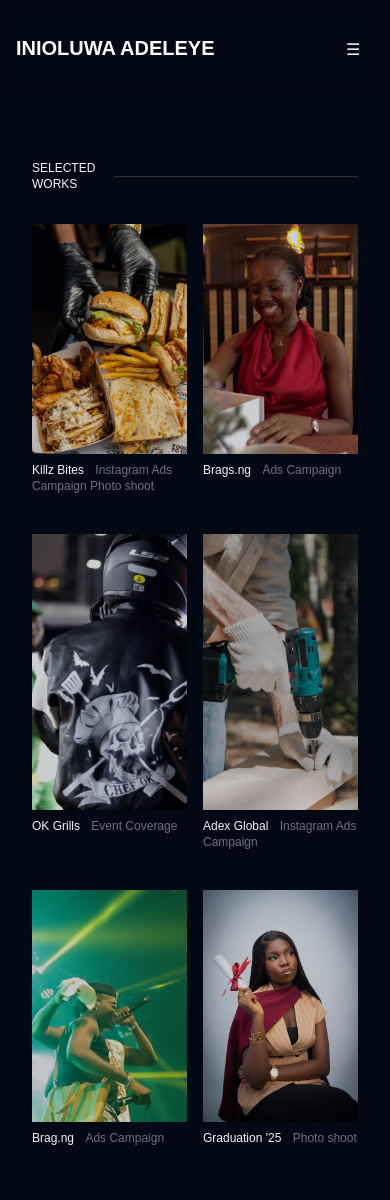
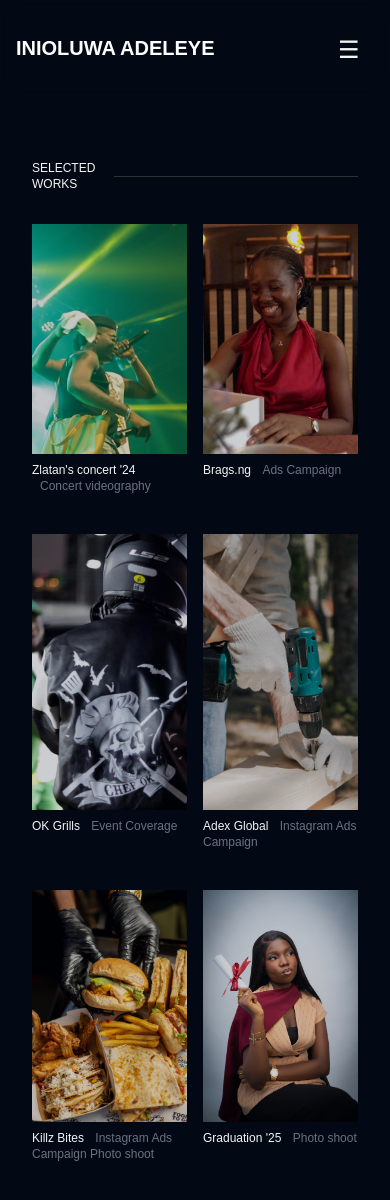
Before and after one commit to jaytee-b/videography-portfolio, a React (Vite) app: page /portfolio in a window 390 px wide. Built offline with nearby package versions, Linux system fonts and the light colour scheme.

Commit message:
UI Updates

```diff
--- a/src/components/Navbar.jsx
+++ b/src/components/Navbar.jsx
@@ -15,7 +15,7 @@ export const Navbar = ({menuOpen, setMenuOpen}) => {
           </a>
 
           {/* mobile menu */}
-          <div className="w-7 h-5 relative cursor-pointer z-40 md:hidden"
+          <div className="w-9 h-7 relative cursor-pointer z-40 text-2xl md:hidden"
           onClick={()=>setMenuOpen((prev) => !prev)}>
             &#9776;
           </div>
--- a/src/components/sections/About.jsx
+++ b/src/components/sections/About.jsx
@@ -18,17 +18,17 @@ export const About = () => {
 
         <div className="flex space-x-10 mt-20 px-20 py-4">
           <div className="flex flex-col text-gray-500 md:text-start text-center pr-4 border-r items-center">
-            <h1 className="font-mono md:text-7xl text-2xl font-serif">2+</h1>
+            <h1 className=" md:text-7xl text-2xl font-serif">2+</h1>
             <p className="text-xs">Years of experience</p>
           </div>
 
           <div className="flex flex-col text-gray-500 items-center">
-            <h1 className="font-mono md:text-7xl text-2xl font-serif">10+</h1>
+            <h1 className=" md:text-7xl text-2xl font-serif">10+</h1>
             <p className="text-xs">Satisfied clients</p>
           </div>
 
           <div className="flex flex-col text-gray-500 items-center border-l pl-4">
-            <h1 className="font-mono md:text-7xl text-2xl font-serif">20+</h1>
+            <h1 className="md:text-7xl text-2xl font-serif">20+</h1>
             <p className="text-xs">Projects delivered</p>
           </div>
         </div>
--- a/src/components/sections/Contact.jsx
+++ b/src/components/sections/Contact.jsx
@@ -30,7 +30,7 @@ export const Contact = () => {
     >
 
       <div className="px-4 w-150">
-        <h2 className="text-2xl md:text-[40px] font-bold mb-6 text-center">
+        <h2 className="text-2xl md:text-[30px] font-bold mb-6 text-center">
           {" "}
           Get in Touch
         </h2>
--- a/src/components/sections/Portfolio.jsx
+++ b/src/components/sections/Portfolio.jsx
@@ -5,11 +5,12 @@ export const Portfolio = () => {
 
   const portfolioItems = [
     {
-      imgSrc: "images/burger1.png",
-      title: "Killz Bites",
-      subtitle: "Instagram Ads Campaign Photo shoot",
-      galleryId: 0
+      imgSrc: "images/Sequence 3.jpg",
+      title: "Zlatan's concert '24",
+      subtitle: "Concert videography",
+      videoId: "Jw94N64n138"
     },
+
     {
       imgSrc: "images/feyi.png",
       title: "Brags.ng",
@@ -29,11 +30,12 @@ export const Portfolio = () => {
       igUrl: "https://www.instagram.com/reel/DBgTzuqNvm0/?igsh=YmZ3ZTJzaXhhaWdq"
     },
     {
-      imgSrc: "images/Sequence 3.jpg",
-      title: "Brag.ng",
-      subtitle: "Ads Campaign",
-      videoId: "Jw94N64n138"
-    },
+      imgSrc: "images/burger1.png",
+      title: "Killz Bites",
+      subtitle: "Instagram Ads Campaign Photo shoot",
+      galleryId: 0
+    }
+    ,
     {
       imgSrc: "images/rita.JPG",
       title: "Graduation '25",
```
